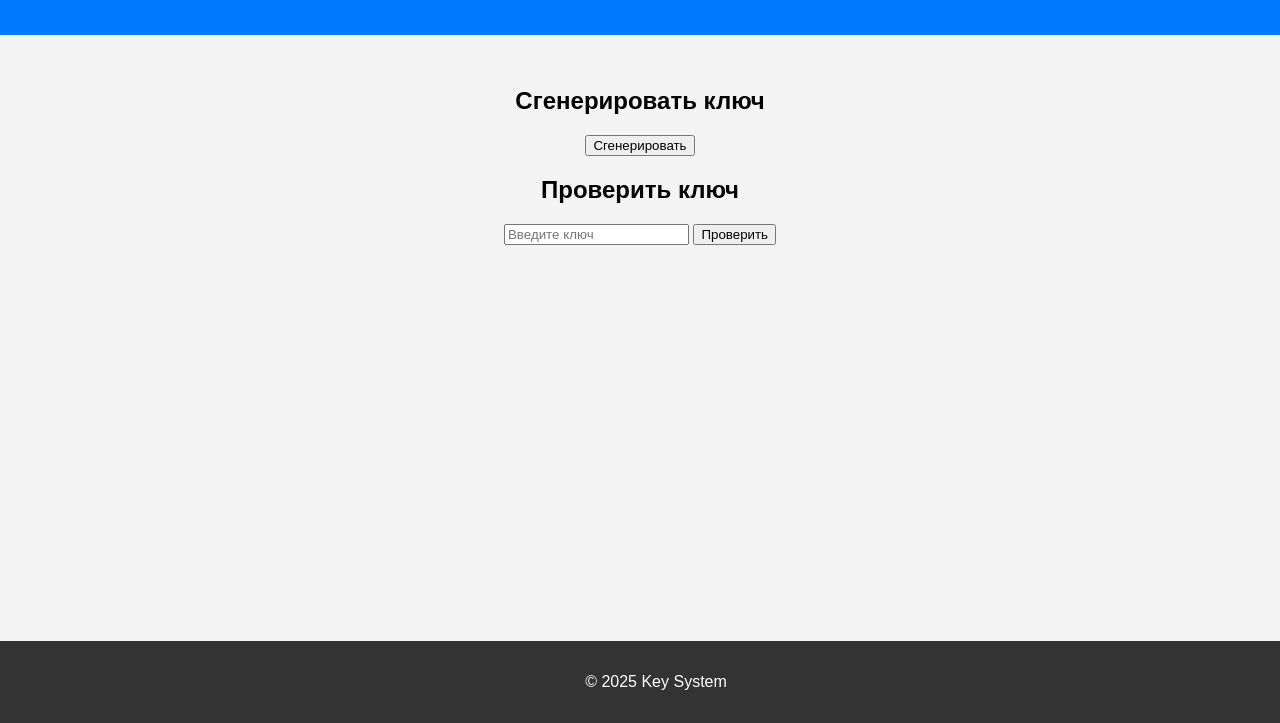
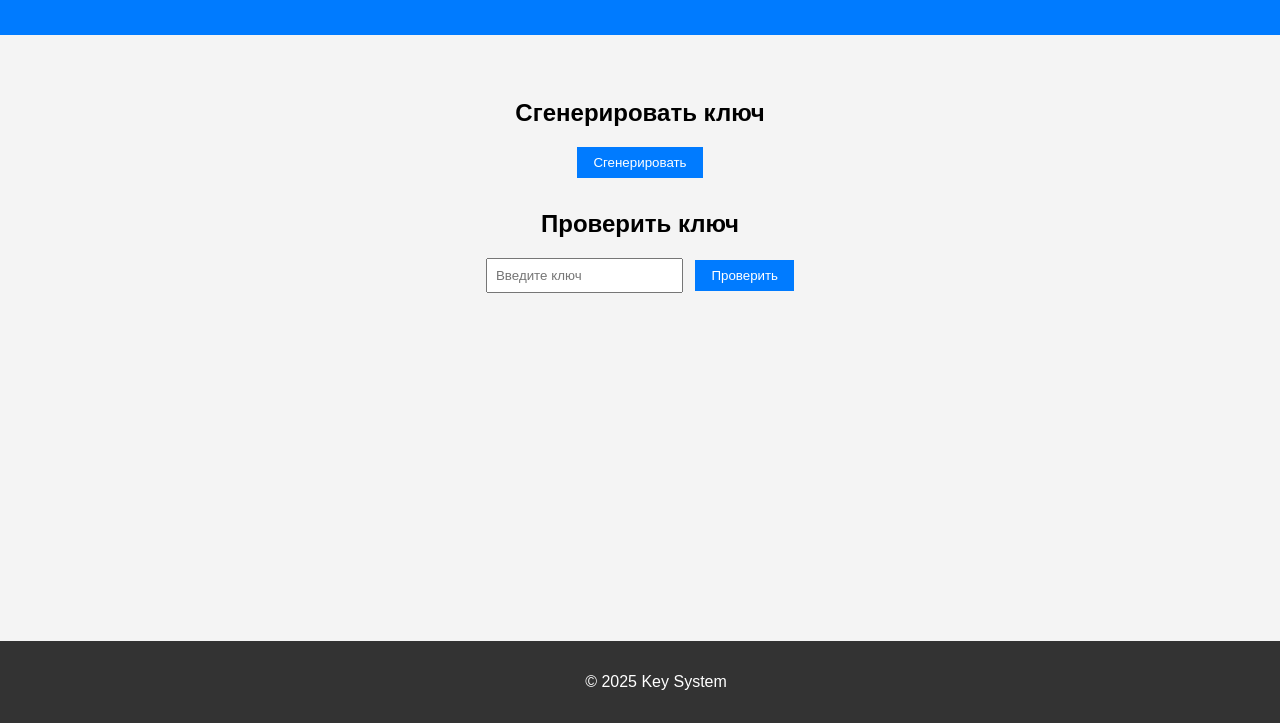
Before and after one commit to ScriptJamom/test, a plain HTML site: page index.html in a window 1280 px wide. Shown: the part 77-800 px from the top of the page. Drawn offline with Linux system fonts and the light colour scheme.

Commit message:
Update styles.css

```diff
--- a/styles.css
+++ b/styles.css
@@ -13,6 +13,23 @@ header {
 main {
   padding: 2rem;
 }
+section {
+  margin: 2rem 0;
+}
+input {
+  padding: 0.5rem;
+  margin-right: 0.5rem;
+}
+button {
+  padding: 0.5rem 1rem;
+  background-color: #007bff;
+  color: white;
+  border: none;
+  cursor: pointer;
+}
+button:hover {
+  background-color: #0056b3;
+}
 footer {
   background-color: #333;
   color: white;
```
Lines whose indentation alone changed are shown as unchanged.
